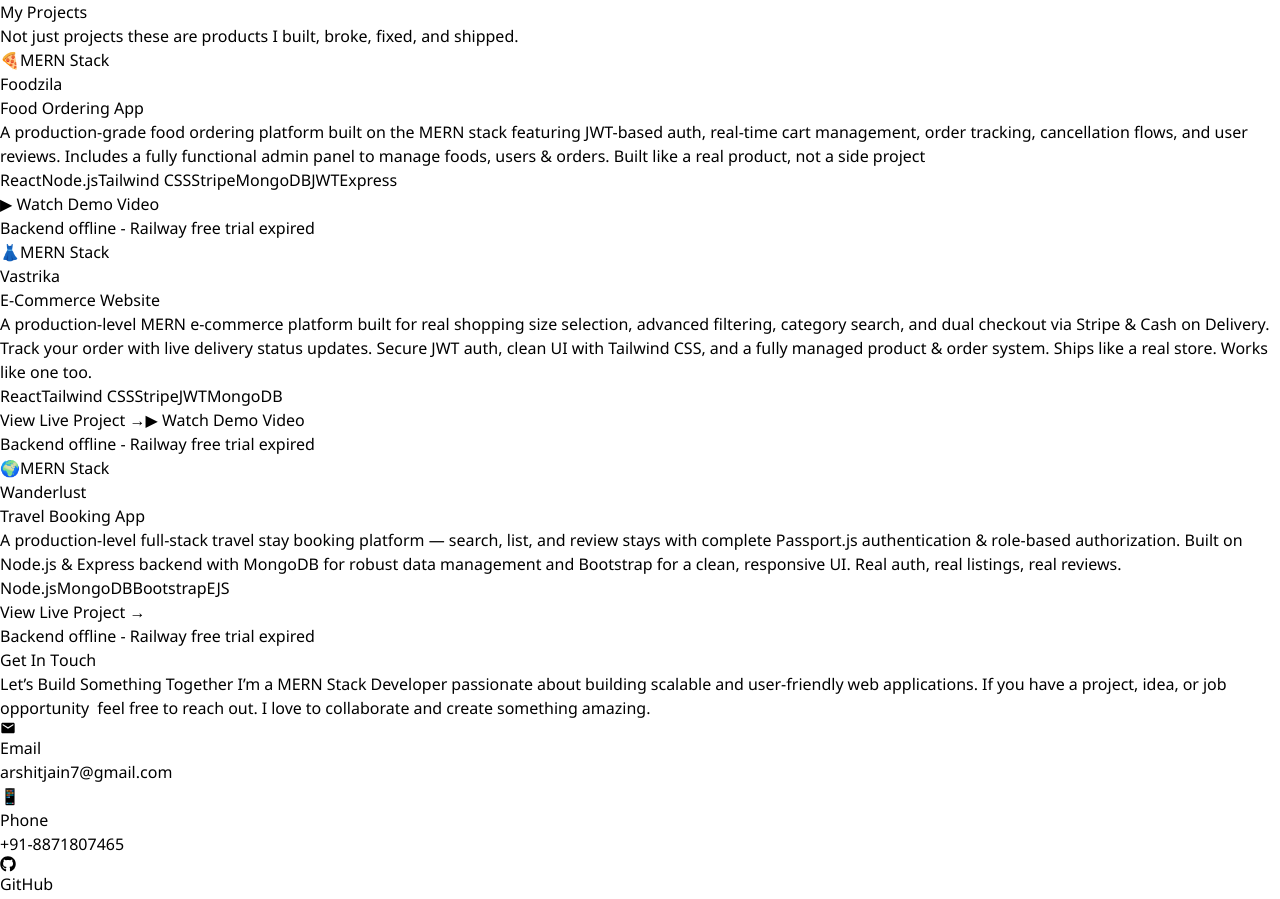
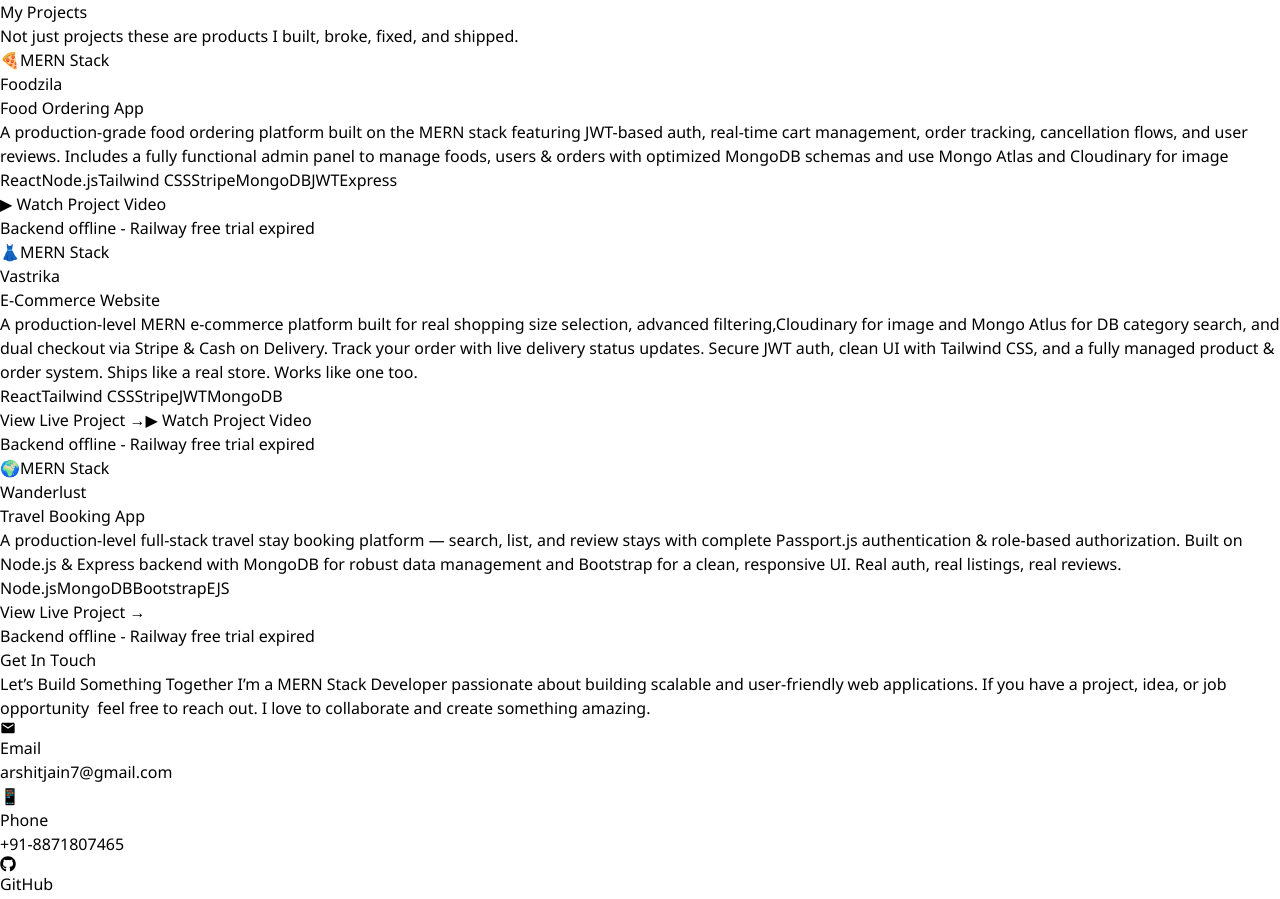
Before and after one commit to arshitjain12/Portfolio, a React (Vite) app: page / in a window 1280 px wide. Shown: the part 2226-3125 px from the top of the page. Built offline with nearby package versions, Linux system fonts and the light colour scheme.

Commit message:
Video url init

```diff
--- a/src/ArshitJainPortfolio.jsx
+++ b/src/ArshitJainPortfolio.jsx
@@ -386,28 +386,30 @@
 
 const skills = ["HTML5", "CSS3", "JavaScript", "React.js", "Node.js", "Express", "MongoDB", "Tailwind", "Bootstrap", "Git", "GitHub", "REST API", "MERN Stack", "SQL"];
 
-const FOODZILA_VIDEO = "https://res.cloudinary.com/dbz0lez8l/video/upload/v1780904608/Screen_Recording_2026-06-08_130832_clwt7h.mp4";
+// 1. Yahan naya URL add karein
+const FOODZILA_VIDEO = "https://res.cloudinary.com/dbz0lez8l/video/upload/v1780986043/Screen_Recording_2026-06-08_164444_bfhtcj.mp4";
+const VASTRIKA_VIDEO = "https://res.cloudinary.com/dbz0lez8l/video/upload/v1780990152/Screen_Recording_2026-06-09_123120_y7clgu.mp4";
 
 const projects = [
   {
     title: "Foodzila", subtitle: "Food Ordering App",
-    desc: "A production-grade food ordering platform built on the MERN stack featuring JWT-based auth, real-time cart management, order tracking, cancellation flows, and user reviews. Includes a fully functional admin panel to manage foods, users & orders. Built like a real product, not a side project",
+    desc: "A production-grade food ordering platform built on the MERN stack featuring JWT-based auth, real-time cart management, order tracking, cancellation flows, and user reviews. Includes a fully functional admin panel to manage foods, users & orders with optimized MongoDB schemas and use Mongo Atlas and Cloudinary for image ",
     tech: ["React", "Node.js", "Tailwind CSS","Stripe","MongoDB", "JWT", "Express"],
     color: "from-orange-600 to-red-600", icon: "🍕",
     link: "#",
 
-    videoUrl: "https://res.cloudinary.com/dbz0lez8l/video/upload/v1780904608/Screen_Recording_2026-06-08_130832_clwt7h.mp4",
-    railwayDown: true // Isse Foodzila mein offline note aayega
+
+    videoUrl: FOODZILA_VIDEO,
+    railwayDown: true
   },
 
-  {
+{
     title: "Vastrika", subtitle: "E-Commerce Website",
-    desc: "A production-level MERN e-commerce platform built for real shopping size selection, advanced filtering, category search, and dual checkout via Stripe & Cash on Delivery. Track your order with live delivery status updates. Secure JWT auth, clean UI with Tailwind CSS, and a fully managed product & order system. Ships like a real store. Works like one too.",
+    desc: "A production-level MERN e-commerce platform built for real shopping size selection, advanced filtering,Cloudinary for image and Mongo Atlus for DB  category search, and dual checkout via Stripe & Cash on Delivery. Track your order with live delivery status updates. Secure JWT auth, clean UI with Tailwind CSS, and a fully managed product & order system. Ships like a real store. Works like one too.",
     tech: ["React", "Tailwind CSS", "Stripe", "JWT", "MongoDB"],
     color: "from-violet-600 to-indigo-600", icon: "👗",
     link: "https://arshit-vastrika-navy.vercel.app/",
-
-    videoUrl: "YOUR_VASTRIKA_VIDEO_URL_HERE",
+    videoUrl: VASTRIKA_VIDEO,
     railwayDown: true
   },
 
@@ -909,7 +911,7 @@
                       <button
                         onClick={() => setActiveVideo(p.videoUrl)}
                         className="inline-flex items-center gap-2 text-xs text-orange-400 hover:text-orange-300 font-semibold transition-colors">
-                        ▶ Watch Demo Video
+                        ▶ Watch Project Video
                       </button>
                       <p className="text-xs text-gray-500 flex items-center gap-1">
                         <span className="w-2 h-2 rounded-full bg-red-500/70 inline-block" />
@@ -928,7 +930,7 @@
                         <button
                           onClick={() => setActiveVideo(p.videoUrl)}
                           className="block text-xs text-orange-400/70 hover:text-orange-300 font-semibold transition-colors">
-                          ▶ Watch Demo Video
+                          ▶ Watch Project Video
                         </button>
                       )}
                       {p.railwayDown && (
```
